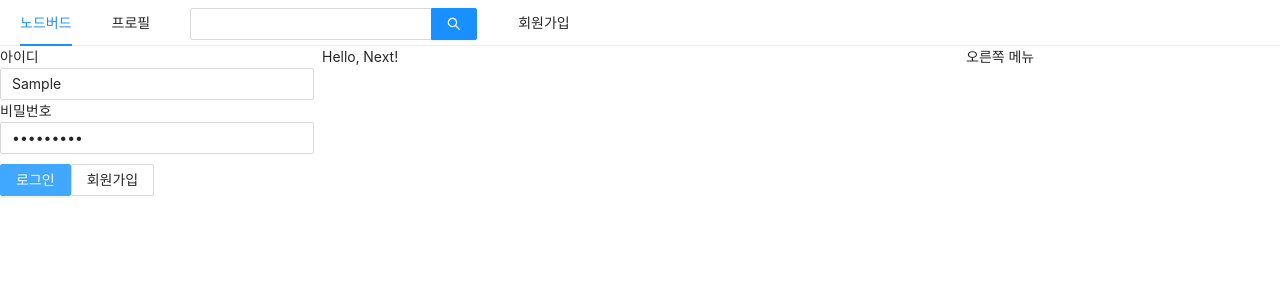
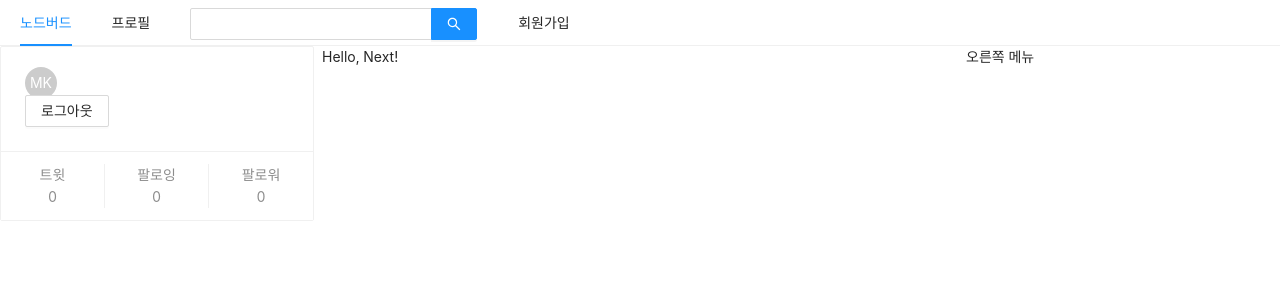
Before and after one commit to kminkyung/2020-react-nodebird, a Next.js app in the folder front/: page / in a window 1280 px wide. Both pictures are taken after typing "Sample", "Sample123" into the empty fields and a click on the button "로그인". Shown: the top 300 px of the page. Built offline with nearby package versions, Linux system fonts and the light colour scheme.

Commit message:
Implement login and logout feature

```diff
--- a/front/components/AppLayout.js
+++ b/front/components/AppLayout.js
@@ -24,9 +24,10 @@
         <Menu.Item><SearchInput enterButton /></Menu.Item>
         <Menu.Item><Link href="/signup"><a>회원가입</a></Link></Menu.Item>
       </Menu>
+
       <Row gutter={8}>
         <Col xs={24} md={6}>
-          {isLoggedIn ? <UserProfile/> : <LoginForm />}
+          {isLoggedIn ? <UserProfile setIsLoggedIn={setIsLoggedIn} /> : <LoginForm setIsLoggedIn={setIsLoggedIn} />}
         </Col>
         <Col xs={24} md={12}>{children}</Col>
         <Col xs={24} md={6}>오른쪽 메뉴</Col>
--- a/front/components/LoginForm.js
+++ b/front/components/LoginForm.js
@@ -3,11 +3,11 @@
 import Link from 'next/link';
 import styled from 'styled-components';
 
-const ButtonWrapper = styled.div`
-  margin-top: 10px;
-`
+const ButtonWrapper = styled.div`margin-top: 10px;`
+const FormWrapper = styled(Form)`padding: 10px;`
 
-const LoginForm = () => {
+
+const LoginForm = ({ setIsLoggedIn }) => {
   const [id, setId] = useState('');
   const [password, setPassword] = useState('');
 
@@ -19,8 +19,13 @@
     setPassword(e.target.value);
   }, []);
 
+  const onSubmitForm = useCallback(() => {
+    console.log(id, password);
+    setIsLoggedIn(true);
+  }, [id, password]);
+
   return (
-    <Form>
+    <FormWrapper onFinish={onSubmitForm}>
       <div>
         <label htmlFor="user-id">아이디</label>
         <br/>
@@ -35,7 +40,7 @@
         <Button type="primary" htmlType="submit" loading={false}>로그인</Button>
         <Link href="/signup"><a><Button>회원가입</Button></a></Link>
       </ButtonWrapper>
-    </Form>
+    </FormWrapper>
   )
 }
 
--- a/front/components/UserProfile.js
+++ b/front/components/UserProfile.js
@@ -1,9 +1,21 @@
-import Reaact from 'react';
-import { Form } from 'antd';
+import React, { useCallback } from 'react';
+import { Card, Avatar, Button } from 'antd';
 
-const UserProfile = () => {
+const UserProfile = ({ setIsLoggedIn }) => {
+
+  const onLogOut = useCallback(() => {
+    setIsLoggedIn(false);
+  }, [])
+
   return (
-    <></>
+    <Card actions={[
+      <div key="twit">트윗<br/>0</div>,
+      <div key="followings">팔로잉<br/>0</div>,
+      <div key="followers">팔로워<br/>0</div>
+    ]}>
+      <Card.Meta avatar={<Avatar>MK</Avatar>} title=""/>
+      <Button onClick={onLogOut}>로그아웃</Button>
+    </Card>
   )
 }
 
```
